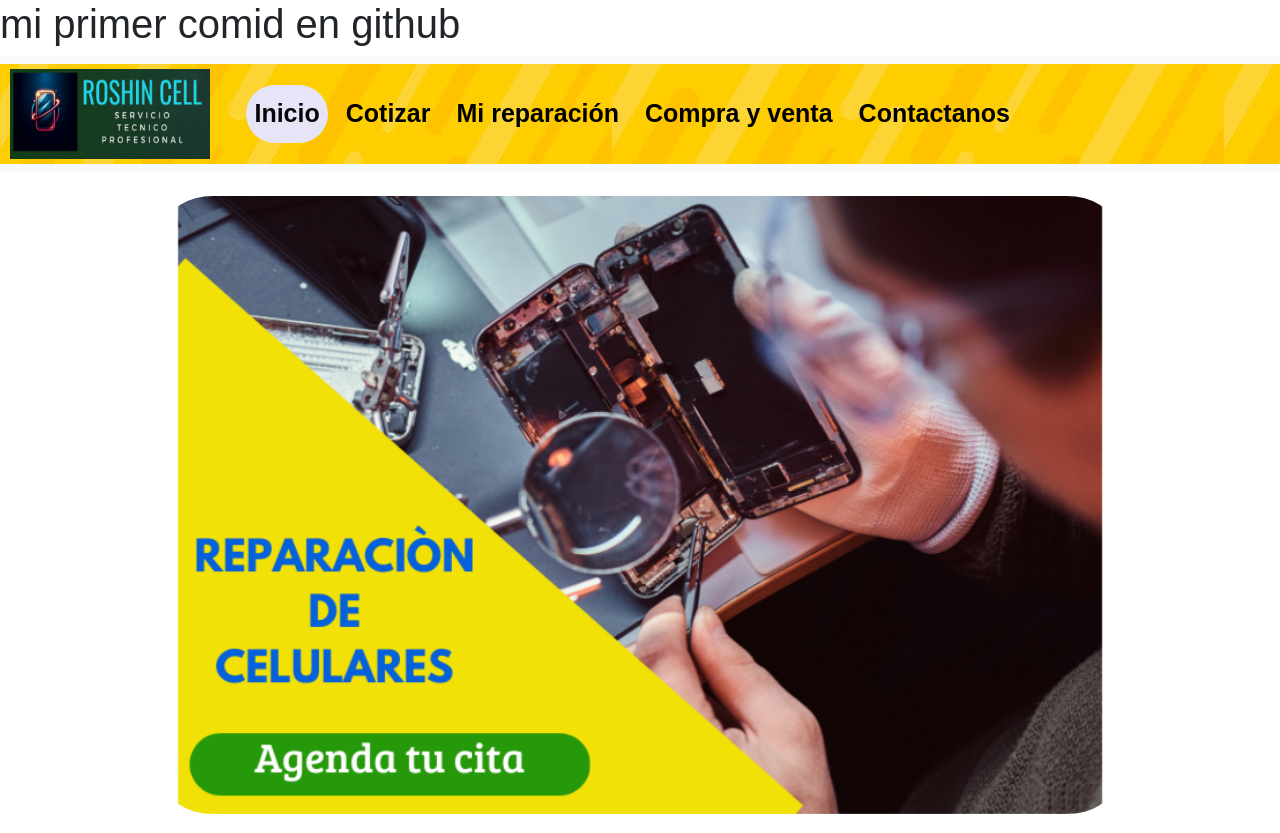
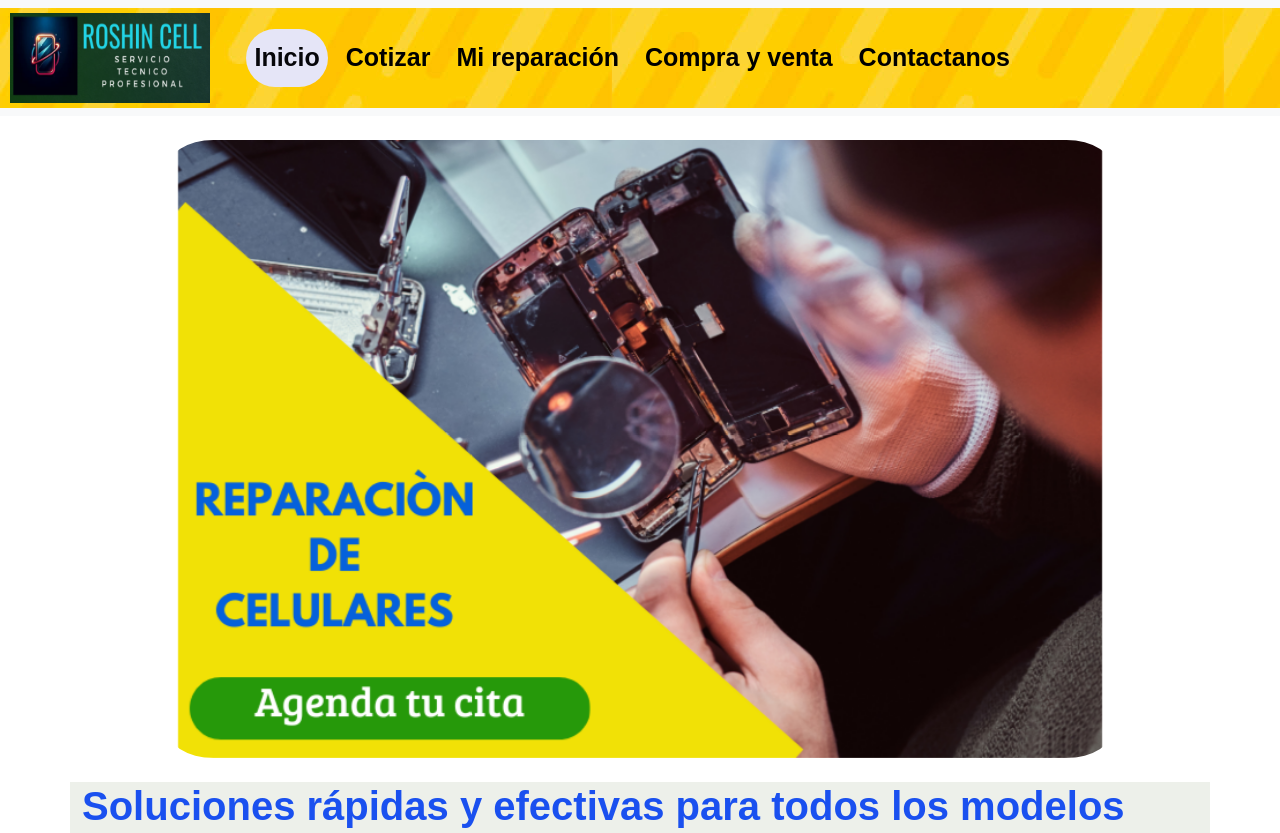
Before and after one commit to karihdz97/karihdz97.github.io, a plain HTML site: page index.html in a window 1280 px wide. Shown: the top 833 px of the page. Drawn offline with nearby package versions, Linux system fonts and the light colour scheme.

Commit message:
quiete el div

```diff
--- a/index.html
+++ b/index.html
@@ -18,9 +18,6 @@
 
 <body>
   <header>
-    <div>
-      <h1>mi primer comid en github</h1>
-    </div>
     <nav class="navbar navbar-ligth bg-light navbar-expand-lg">
       <div class="container-fluid" col-md-12>
         <a class="navbar-brand" href="index.html" col-md-4>
```
